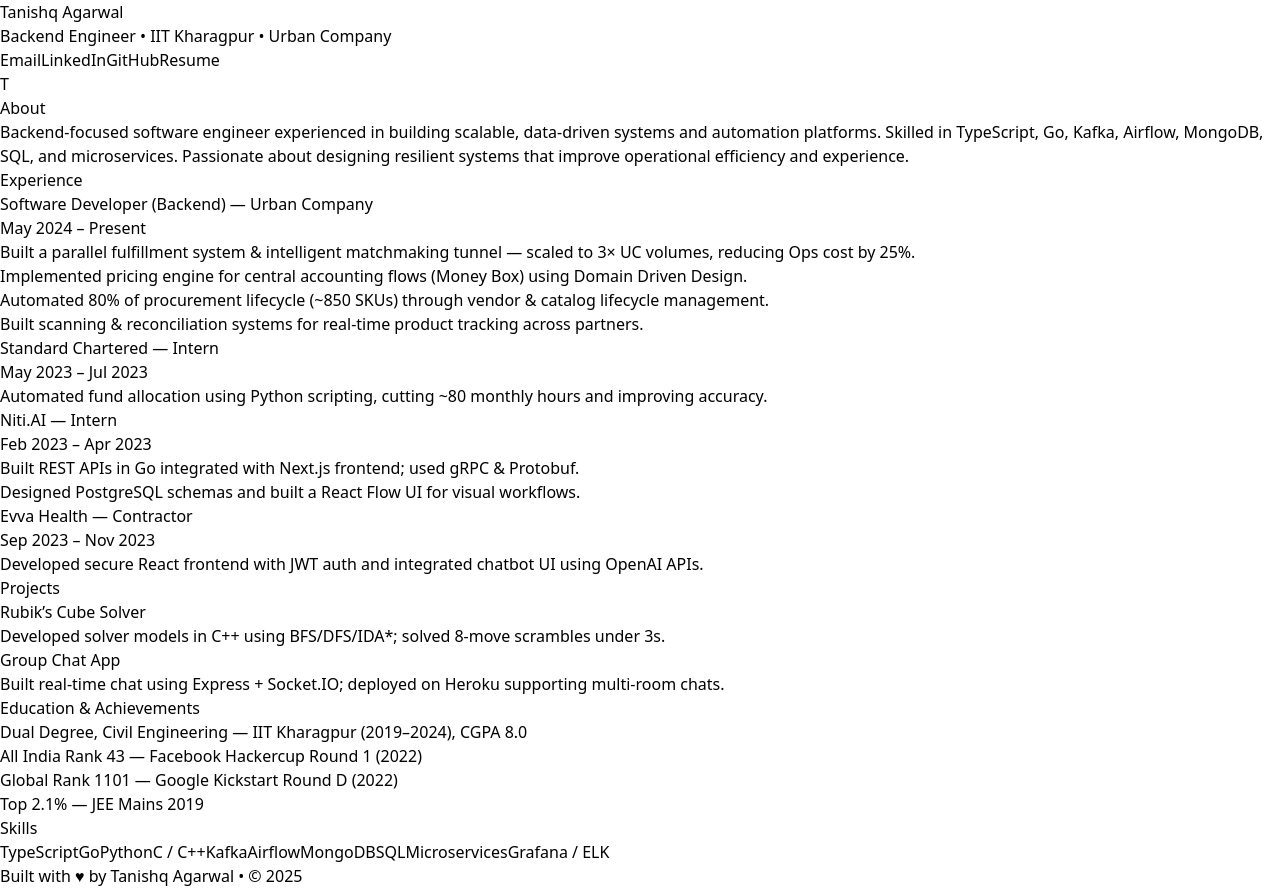
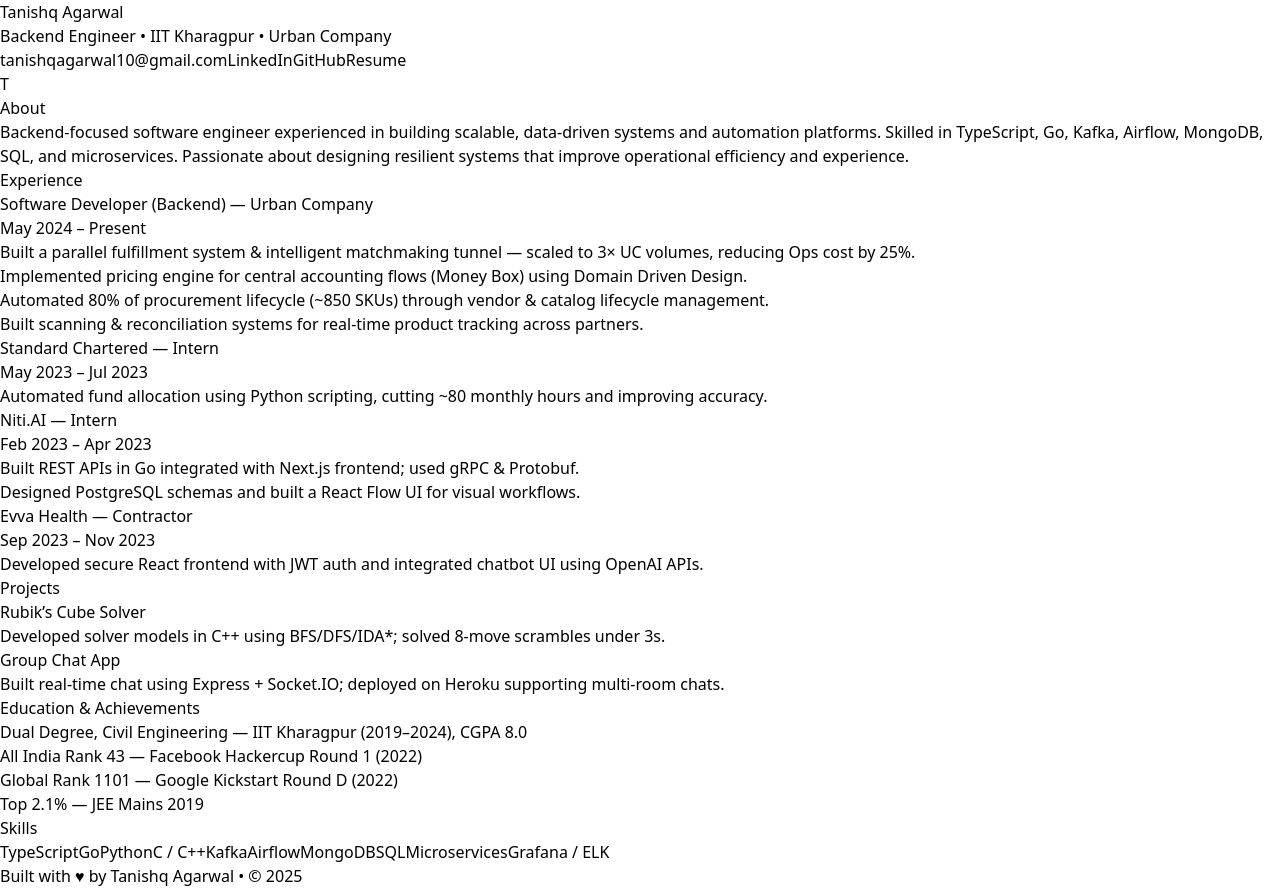
Before and after one commit to TanishqAgarwal/portfoliioSite, a React (Vite) app: page / in a window 1280 px wide. Built offline with nearby package versions, Linux system fonts and the light colour scheme.

Commit message:
Update Portfolio.jsx
trying some more changes

```diff
--- a/src/Portfolio.jsx
+++ b/src/Portfolio.jsx
@@ -14,14 +14,14 @@
     <p className="mt-3 text-lg text-gray-400">
       Backend Engineer • IIT Kharagpur • Urban Company
     </p>
-            <div className="mt-6 flex flex-wrap justify-center md:justify-start gap-3">
+
+    <div className="mt-5 flex flex-wrap justify-center md:justify-start gap-3">
       <a
         href="mailto:tanishqagarwal10@gmail.com"
-                className="px-5 py-2.5 bg-indigo-600 text-white rounded-full hover:bg-indigo-700 transition-all shadow-md hover:shadow-indigo-600/40 inline-block text-center"
+        className="text-indigo-400 underline hover:text-indigo-300 text-lg font-medium"
       >
-                Email
+        tanishqagarwal10@gmail.com
       </a>
-
 
       <a
         href="https://www.linkedin.com/in/tanishq-agarwal-01a8881a0/"
@@ -43,7 +43,8 @@
 
       <a
         href="/Tanishq%20Agarwal%20Resume.pdf"
-                download
+        target="_blank"
+        rel="noreferrer"
         className="px-5 py-2.5 border border-violet-500 text-violet-400 rounded-full hover:bg-violet-500/10 transition-all"
       >
         Resume
@@ -59,6 +60,7 @@
     </div>
   </div>
 </header>
+
 
         {/* ===== MAIN CONTENT ===== */}
         <main className="grid grid-cols-1 md:grid-cols-3 gap-10">
```
Lines whose indentation alone changed are shown as unchanged.
